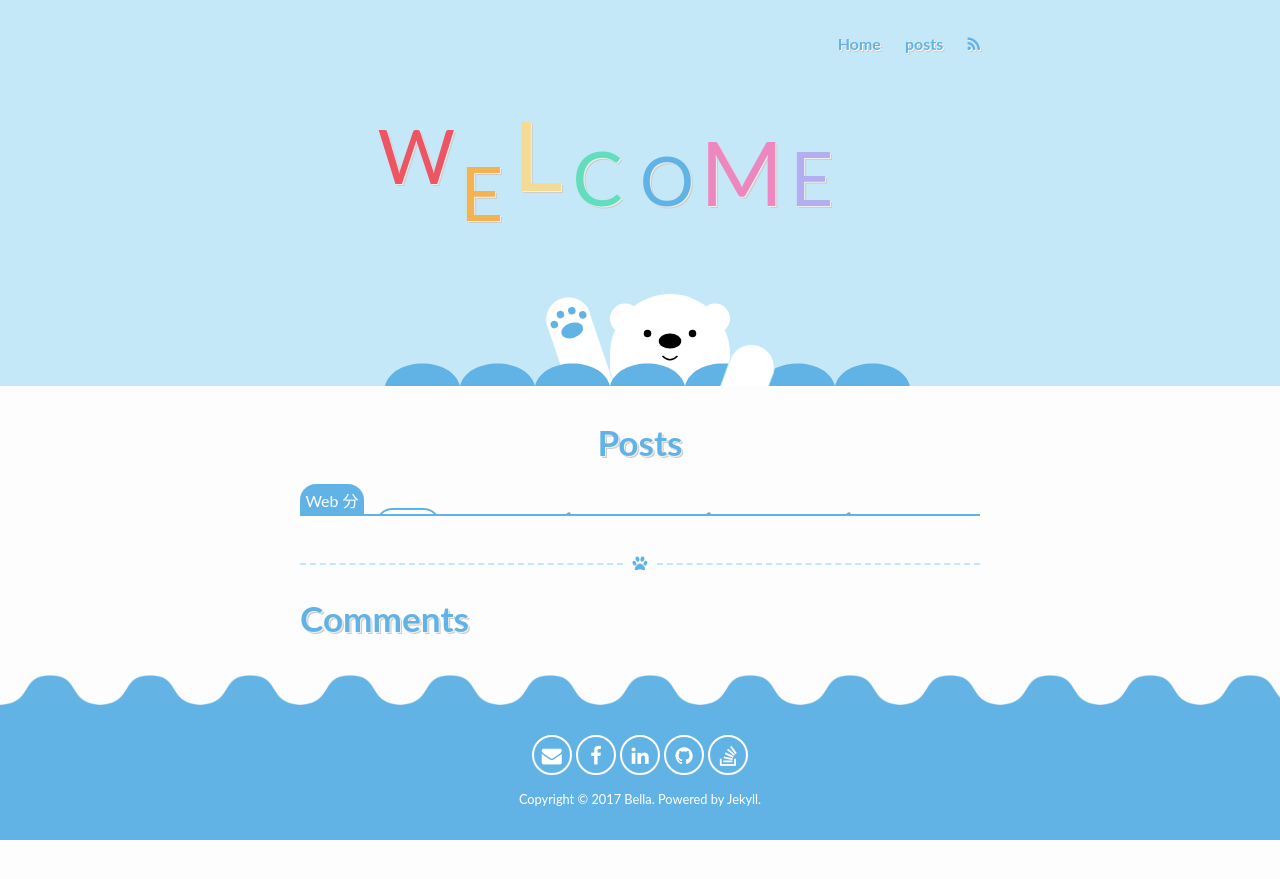
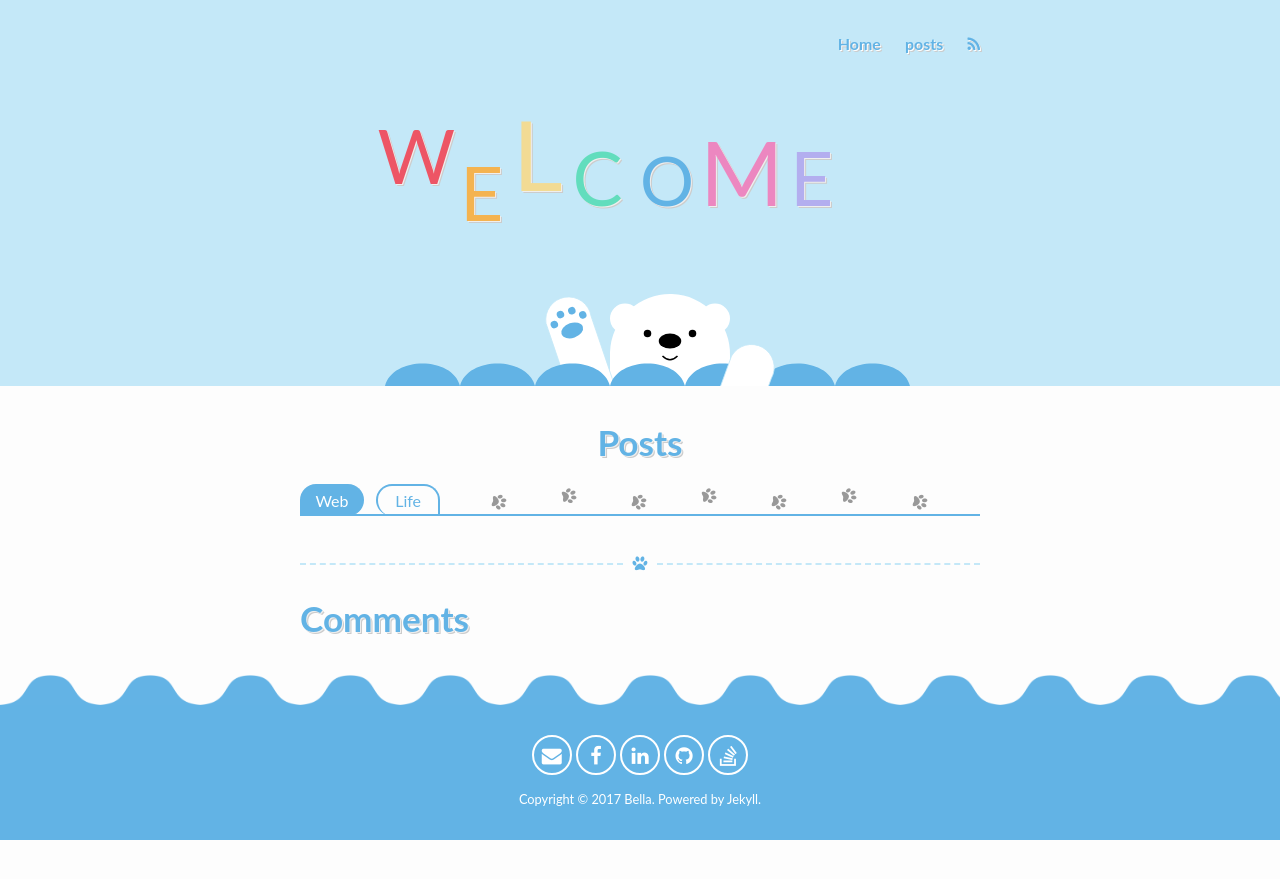
Before and after one commit to Zhou-Yu-Jin/Zhou-Yu-Jin.github.io, a Jekyll site: the page built from meta/posts.md, in a window 1280 px wide. Shown: the top 879 px of the page. Built offline with Jekyll 4.4.1, drawn with Linux system fonts in a browser that asks for light colours; comment, search, counter and statistics services are not loaded.

Commit message:
Update post-list.html

```diff
--- a/_layouts/post-list.html
+++ b/_layouts/post-list.html
@@ -8,7 +8,7 @@
 				<h1 class="blue-title">Posts</h1>
 			</div>
 			<div class="posts-tabs">
-				<span class="posts-tab-item btn-left tab-one active">Web 分类</span>
+				<span class="posts-tab-item btn-left tab-one active">Web</span>
 				<span class="posts-tab-item btn-right tab-two">Life</span>
 				{% for i in (1..10) %}
 					<i class="fa fa-paw" aria-hidden="true"></i>
@@ -16,7 +16,7 @@
 			</div>
 			<ul class="posts-list tab-one-list" id="pag-itemContainer-one">
 				{% assign counter-one = 0 %}
-				{% for post in site.categories.Web 分类 %}
+				{% for post in site.categories.Web %}
 				{% assign counter-one = counter-one | plus: 1 %}
 				<li>
 					<h2>
```
